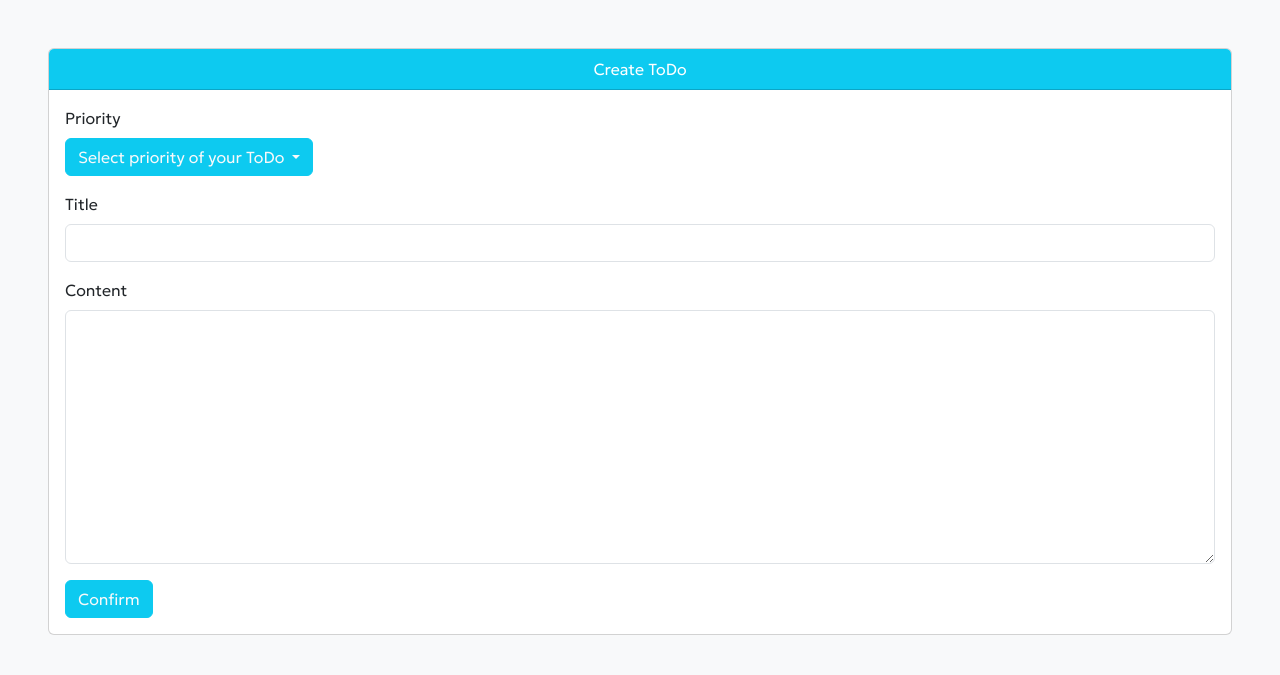
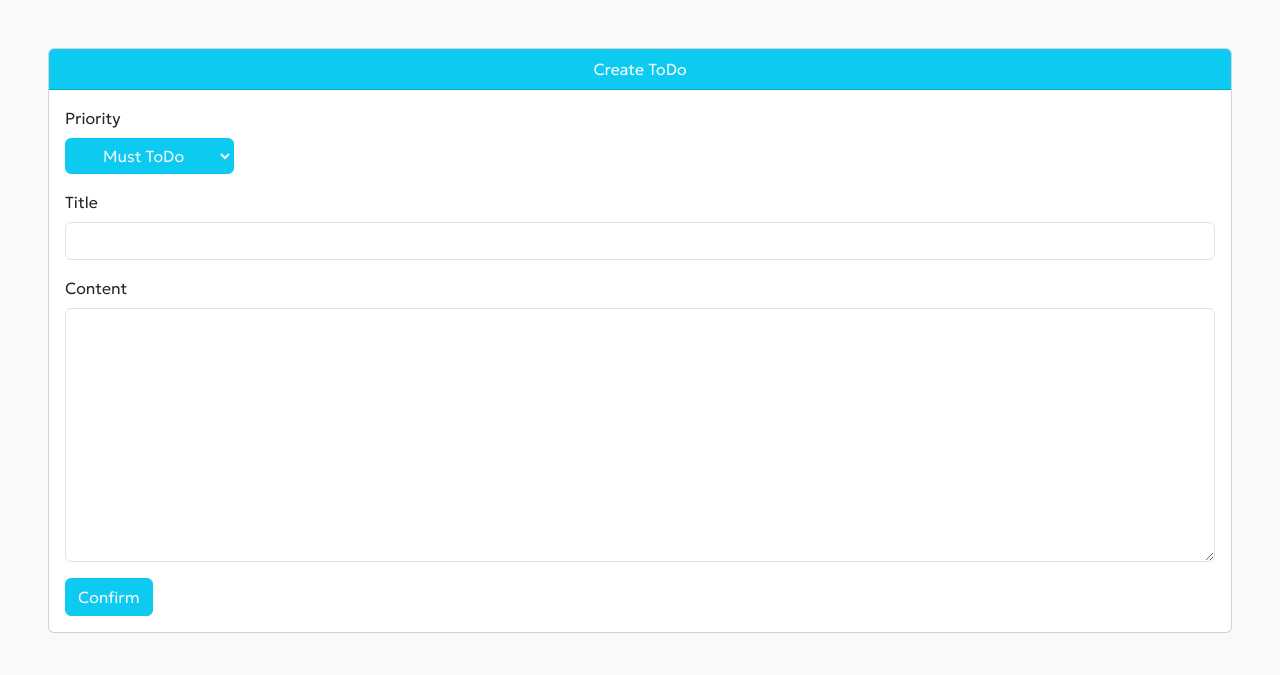
Before and after one commit to M4recki/ToDo-list, a Flask app: page /create in a window 1280 px wide. Shown: the part 82-757 px from the top of the page. Run offline with Flask 3, Linux system fonts and the light colour scheme; some libraries are stand-ins or nearby versions.

Commit message:
Work has begun on solving the previously described problem with the dropdown menu, various solutions have been applied, but without positive results.

```diff
--- a/forms.py
+++ b/forms.py
@@ -1,12 +1,12 @@
 from flask_wtf import FlaskForm
-from wtforms import StringField, PasswordField, SubmitField, BooleanField, SelectField
+from wtforms import StringField, PasswordField, SubmitField, BooleanField, SelectField, RadioField
 from wtforms.validators import DataRequired, URL, Email
 from flask_ckeditor import CKEditorField
 
 # WTForms
 
 class CreateToDo(FlaskForm):
-    priority = SelectField("Priority", choices=[("must", "Must ToDo"), ("secondary", "Secondary ToDo"), ("optional", "Optional ToDo")], validators=[DataRequired()])
+    priority = SelectField("Select priority of your ToDo", choices=[("must", "Must ToDo"), ("secondary", "Secondary ToDo"), ("optional", "Optional ToDo")], validators=[DataRequired()])
     title = StringField("Title", validators=[DataRequired()])
     content = CKEditorField("Content", validators=[DataRequired()])
     submit = SubmitField("Confirm")
--- a/templates/create_todo_page.html
+++ b/templates/create_todo_page.html
@@ -69,9 +69,8 @@
                   <label for="priority" class="form-label">Priority</label>
                 </div>
                 <div class="btn-group">
-                  <button class="btn btn-info dropdown-toggle text-light hover-text" id="priority" type="button" data-bs-toggle="dropdown" data-bs-display="static" aria-expanded="false" required>
-                    Select priority of your ToDo
-                  </button>
+                  {{ form.priority(class="btn btn-info dropdown-toggle text-light hover-text", id="priority", type="button")
+                  }}
                   <ul class="dropdown-menu dropdown-menu-end">
                     {% for value, label in form.priority.choices %}
                       <li class="py-2">
```
